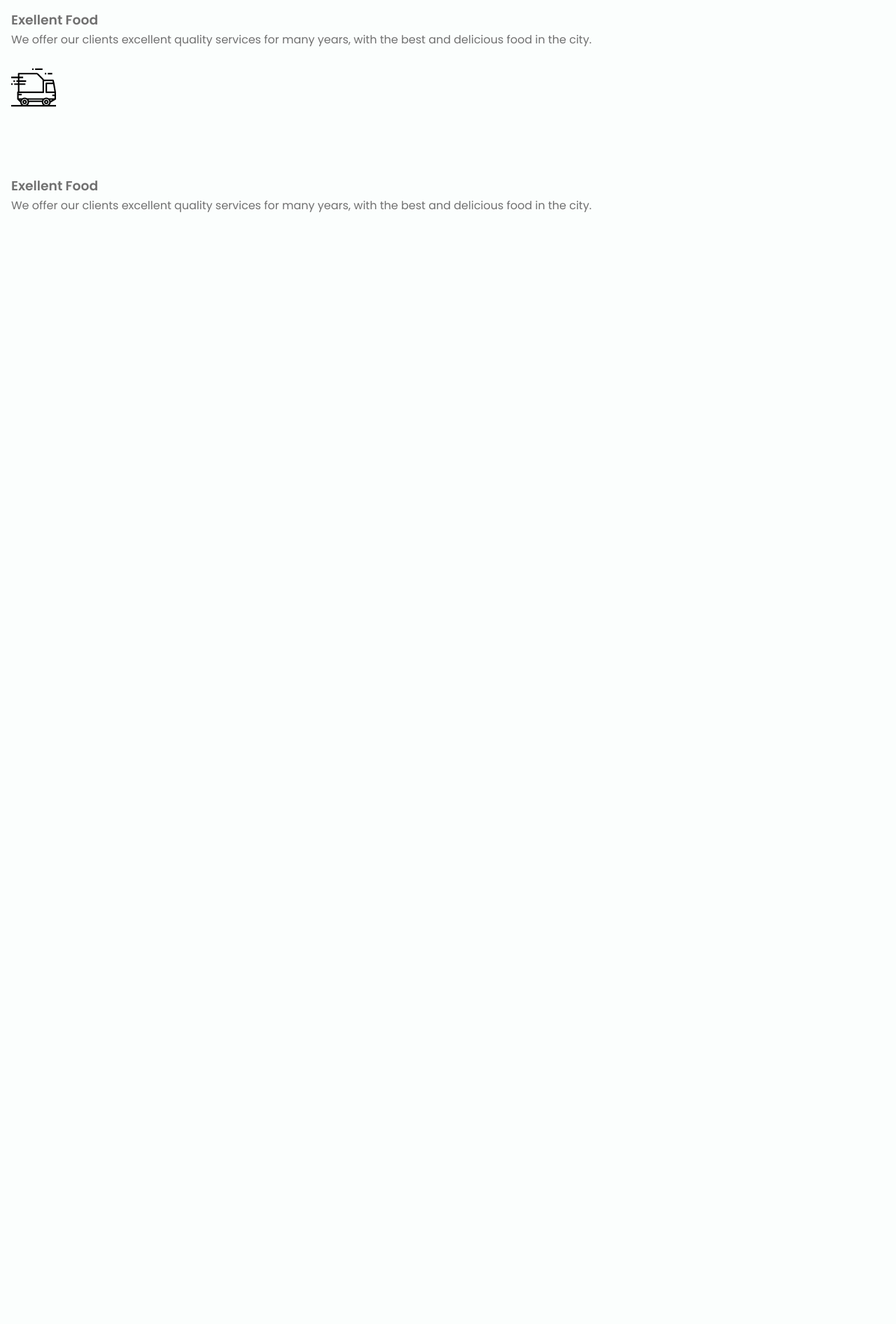
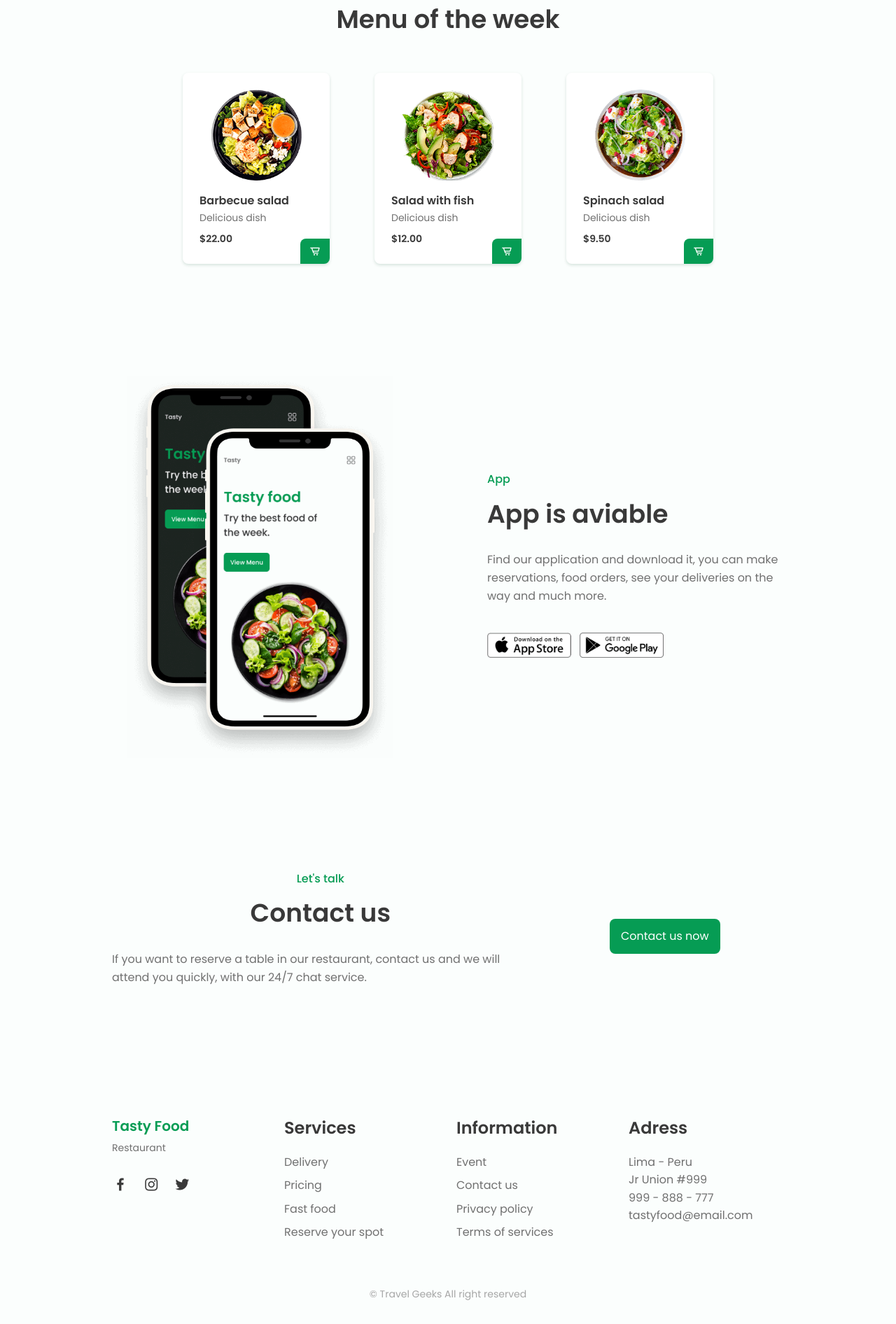
Before and after one commit to Shanto2378/travel-geeks, a PHP site: page / in a window 1280 px wide. Shown: the part 2032-3924 px from the top of the page at 70% size. Before the commit the page ends 2336 px from the top, so only its background shows below. Run offline with PHP 8.4, Linux system fonts and the light colour scheme.

Commit message:
Home Page design complete PIC and Typography edit needed

```diff
--- a/Home Page/assets/css/styles.css
+++ b/Home Page/assets/css/styles.css
@@ -250,9 +250,9 @@ img{
 }
 
 /*==== Home ====*/
-/* .home__data{
-    margin-top: -200px;
-} */
+.home__data{
+    margin-top: -100px;
+}
 
 .home__container{
     height: calc(100vh - var(--header-height));
@@ -304,3 +304,261 @@ img{
     border-radius: .5rem;
     justify-self: center;
 }
+
+/* SERVECIES */
+.services__container{
+    row-gap: 2.5rem;
+    grid-template-columns: repeat(auto-fit, minmax(220px, 1fr));
+}
+
+.services__content{
+    text-align: center;
+}
+
+.services__img{
+    width: 64px;
+    height: 64px;
+    fill: var(--first-color);
+    margin-bottom: var(--mb-2);
+}
+
+.services__title{
+    font-size: var(--h3-font-size);
+    color: var(--title-color);
+    margin-bottom: var(--mb-1);
+}
+
+.services__description{
+    padding: 0 1.5rem;
+}
+
+/* menu */
+.menu__container{
+    grid-template-columns: repeat(2, 1fr);
+    justify-content: center;
+}
+
+.menu__content{
+    position: relative;
+    display: flex;
+    flex-direction: column;
+    background-color: var(--container-color);
+    border-radius: .5rem;
+    box-shadow: 0 2px 4px rgba(3,74,40,.15);
+    padding: .75rem;
+}
+
+.menu__img{
+    width: 100px;
+    align-self: center;
+    margin-bottom: var(--mb-2);
+}
+
+.menu__name, .menu__preci{
+    font-weight: var(--font-semi-bold);
+    color: var(--title-color);
+}
+
+.menu__name{
+    font-size: var(--normal-font-size);
+}
+
+.menu__detail, .menu__preci{
+    font-size: var(--small-font-size);
+}
+
+.menu__detail{
+    margin-bottom: var(--mb-1);
+}
+
+.menu__button{
+    position: absolute;
+    bottom: 0;
+    right: 0;
+    display: flex;
+    padding: .625rem .813rem;
+    border-radius: .5rem 0 .5rem 0;
+}
+
+/* app */
+
+.app__data{
+    text-align: center;
+}
+
+.app__description{
+    margin-bottom: var(--mb-5);
+}
+
+.app__store{
+    margin-bottom: var(--mb-4);
+}
+
+.app__store{
+    width: 120px;
+    margin: 0 var(--mb-1);
+}
+
+.app__img{
+    width: 230px;
+    justify-self: center;
+}
+
+/* contact */
+
+.contact__container{
+    text-align: center;
+}
+
+.contact__description{
+    margin-bottom: var(--mb-3);
+}
+
+/*========== FOOTER ==========*/
+.footer__container{
+    grid-template-columns: repeat(auto-fit, minmax(220px, 1fr));
+    row-gap: 2rem;
+}
+
+.footer__logo{
+    font-size: var(--h3-font-size);
+    color: var(--first-color);
+    font-weight: var(--font-semi-bold);
+}
+
+.footer__description{
+    display: block;
+    font-size: var(--small-font-size);
+    margin: .25rem 0 var(--mb-3);
+}
+
+.footer__social{
+    font-size: 1.5rem;
+    color: var(--title-color);
+    margin-right: var(--mb-2);
+}
+
+.footer__title{
+    font-size: var(--h2-font-size);
+    color: var(--title-color);
+    margin-bottom: var(--mb-2);
+}
+
+.footer__link{
+    display: inline-block;
+    color: var(--text-color);
+    margin-bottom: var(--mb-1);
+}
+
+.footer__link:hover{
+    color: var(--first-color);
+}
+
+.footer__copy{
+    text-align: center;
+    font-size: var(--small-font-size);
+    color: var(--text-color-light);
+    margin-top: 3.5rem;
+}
+
+/* Media Queries */
+@media screen and (min-width: 576px) {
+    .home__container,
+    .about__container,
+    .app__container{
+        grid-template-columns: repeat(2,1fr);
+        align-items: center;
+    }
+
+    .about__data, .about__initial,.app__data,.app__initial,
+    .contact__container, .contact__initaial{
+        text-align: initial;
+    }
+
+    .about__img,.app__img{
+        width: 380px;
+        order: -1;
+    }
+
+    .contact__container{
+        grid-template-columns: 1.75fr 1fr;
+        align-items: center;
+    }
+
+    .contact__button{
+        justify-self: center;
+    }
+}
+
+@media screen and (min-width: 576px){
+    body{
+        margin: 0;
+    }
+
+    .section{
+        padding-top: 8rem;
+    }
+
+    .nav{
+        height: calc(var(--header-height) + 1.5rem );
+    }
+
+    .nav__list{
+        display: flex;
+    }
+
+    .nav__item{
+        margin-left: var(--mb-5);
+        margin-bottom: 0;
+    }
+
+    .nav__toggle{
+        display: none;
+    }
+
+    .change-theme{
+        position: initial;
+        margin-left: var(--mb-2);
+    }
+
+    .home__container{
+        height: 100vh;
+        justify-content: center;
+    }
+
+    .services__container,.menu__container{
+        margin-top: var(--mb-6);
+    }
+
+    .menu__container{
+        grid-template-columns: repeat(3, 210px);
+        column-gap: 4rem;
+    }
+
+    .menu__content{
+        padding: 1.5rem;
+    }
+
+    .menu__img{
+        width: 130px;
+    }
+
+    .app__store{
+        margin: 0 var(--mb-1) 0 0;
+    }
+}
+
+@media screen and (min-width: 960px){
+    .bd-container{
+        margin-left: auto;
+        margin-right: auto;
+    }
+
+    .home__img{
+        width: 500px;
+    }
+
+    .about__container,.app__container{
+        column-gap: 7rem;
+    }
+}
--- a/Home Page/assets/js/main.js
+++ b/Home Page/assets/js/main.js
@@ -63,3 +63,50 @@ function scrollTop(){
     if(this.scrollY >= 560) scrollTop.classList.add('scroll-top'); else scrollTop.classList.remove('scroll-top')
 }
 window.addEventListener('scroll', scrollTop)
+
+/*==================== DARK LIGHT THEME ====================*/
+const themeButton = document.getElementById('theme-button')
+const darkTheme = 'dark-theme'
+const iconTheme = 'bx-sun'
+
+// Previously selected topic (if user selected)
+const selectedTheme = localStorage.getItem('selected-theme')
+const selectedIcon = localStorage.getItem('selected-icon')
+
+// We obtain the current theme that the interface has by validating the dark-theme class
+const getCurrentTheme = () => document.body.classList.contains(darkTheme) ? 'dark' : 'light'
+const getCurrentIcon = () => themeButton.classList.contains(iconTheme) ? 'bx-moon' : 'bx-sun'
+
+// We validate if the user previously chose a topic
+if (selectedTheme) {
+    // If the validation is fulfilled, we ask what the issue was to know if we activated or deactivated the dark
+    document.body.classList[selectedTheme === 'dark' ? 'add' : 'remove'](darkTheme)
+    themeButton.classList[selectedIcon === 'bx-moon' ? 'add' : 'remove'](iconTheme)
+}
+
+// Activate / deactivate the theme manually with the button
+themeButton.addEventListener('click', () => {
+    // Add or remove the dark / icon theme
+    document.body.classList.toggle(darkTheme)
+    themeButton.classList.toggle(iconTheme)
+    // We save the theme and the current icon that the user chose
+    localStorage.setItem('selected-theme', getCurrentTheme())
+    localStorage.setItem('selected-icon', getCurrentIcon())
+})
+
+/*==================== SCROLL REVEAL ANIMATION ====================*/
+const sr = ScrollReveal({
+    origin: 'top',
+    distance: '30px',
+    duration: 2000,
+    reset: true
+});
+
+sr.reveal(`.home__data, .home__img,
+            .about__data, .about__img,
+            .services__content, .menu__content,
+            .app__data, .app__img,
+            .contact__data, .contact__button,
+            .footer__content`, {
+    interval: 200
+})
--- a/Home Page/index.html
+++ b/Home Page/index.html
@@ -145,7 +145,7 @@
 
 
                 <div class="services__content">
-                    <svg  xmlns="http://www.w3.org/2000/svg">
+                    <svg class="services__img" xmlns="http://www.w3.org/2000/svg">
                         <g clip-path="url(#clip0)">
                         <path d="M55.82 22.0395C55.5475 21.5164 54.9027 21.3132 54.3795 21.5855L54.3794
                         21.5857L49.4885 24.1283H49.481L32.1524 33.1455L38.0258 14.5397C38.0258 14.5323
@@ -297,13 +297,13 @@
                         </clipPath>
                         </defs>
                     </svg>
-                    <h3 class="services__title">Exellent Food</h3>
+                    <h3 class="services__title">Fast Food</h3>
                     <p class="services__description">We offer our clients excellent quality services for many years, with the best and delicious food in the city.</p>
                 </div>
 
 
                 <div class="services__content">
-                    <svg xmlns="http://www.w3.org/2000/svg">
+                    <svg class="services__img" xmlns="http://www.w3.org/2000/svg">
                         <g clip-path="url(#clip0)">
                         <path d="M19.1978 49.6016C17.4308 49.6016 15.9981 51.0342 15.9981 52.8012C15.9981 54.5682 17.4308
                         56.0008 19.1978 56.0008C20.9648 56.0008 22.3974 54.5682 22.3974 52.8012C22.3974 51.0342 20.9648
@@ -354,8 +354,74 @@
                             </clipPath>
                             </defs>
                     </svg>
-                    <h3 class="services__title">Exellent Food</h3>
+                    <h3 class="services__title">Fast Delevery</h3>
                     <p class="services__description">We offer our clients excellent quality services for many years, with the best and delicious food in the city.</p>
+                </div>
+            </div>
+        </section>
+
+        <!-- MENU -->
+
+        <section class="menu section bd-container" id="menu">
+            <span class="section-subtitle">Special</span>
+            <h2 class="section-title">Menu of the week</h2>
+
+            <div class="menu__container bd-grid">
+                <div class="menu__content">
+                    <img src="assets/img/plate1.png" alt="" class="menu__img">
+                    <h3 class="menu__name">Barbecue salad</h3>
+                    <span class="menu__detail">Delicious dish</span>
+                    <span class="menu__preci">$22.00</span>
+                    <a href="#" class="button menu__button"><i class='bx bx-cart-alt'></i></a>
+                </div>
+
+                <div class="menu__content">
+                    <img src="assets/img/plate2.png" alt="" class="menu__img">
+                    <h3 class="menu__name">Salad with fish</h3>
+                    <span class="menu__detail">Delicious dish</span>
+                    <span class="menu__preci">$12.00</span>
+                    <a href="#" class="button menu__button"><i class='bx bx-cart-alt'></i></a>
+                </div>
+
+                <div class="menu__content">
+                    <img src="assets/img/plate3.png" alt="" class="menu__img">
+                    <h3 class="menu__name">Spinach salad</h3>
+                    <span class="menu__detail">Delicious dish</span>
+                    <span class="menu__preci">$9.50</span>
+                    <a href="#" class="button menu__button"><i class='bx bx-cart-alt'></i></a>
+                </div>
+            </div>
+
+        </section>
+
+        <!--===== APP =======-->
+        <section class="app section bd-container">
+            <div class="app__container bd-grid">
+                <div class="app__data">
+                    <span class="section-subtitle app__initial">App</span>
+                    <h2 class="section-title app__initial">App is aviable</h2>
+                    <p class="app__description">Find our application and download it, you can make reservations, food orders, see your deliveries on the way and much more.</p>
+                    <div class="app__stores">
+                        <a href="#"><img src="assets/img/app1.png" alt="" class="app__store"></a>
+                        <a href="#"><img src="assets/img/app2.png" alt="" class="app__store"></a>
+                    </div>
+                </div>
+
+                <img src="assets/img/movil-app.png" alt="" class="app__img">
+            </div>
+        </section>
+
+         <!-- CONTACT US -->
+         <section class="contact section bd-container" id="contact">
+            <div class="contact__container bd-grid">
+                <div class="contact__data">
+                    <span class="section-subtitle contact__initial">Let's talk</span>
+                    <h2 class="section-title contact__initial">Contact us</h2>
+                    <p class="contact__description">If you want to reserve a table in our restaurant, contact us and we will attend you quickly, with our 24/7 chat service.</p>
+                </div>
+
+                <div class="contact__button">
+                    <a href="#" class="button">Contact us now</a>
                 </div>
             </div>
         </section>
@@ -363,9 +429,51 @@
     </main>
 
 
-    <!-- footer -->
+    <!--========== FOOTER ==========-->
     <footer class="footer section bd-container">
+        <div class="footer__container bd-grid">
+            <div class="footer__content">
+                <a href="#" class="footer__logo">Tasty Food</a>
+                <span class="footer__description">Restaurant</span>
+                <div>
+                    <a href="#" class="footer__social"><i class='bx bxl-facebook'></i></a>
+                    <a href="#" class="footer__social"><i class='bx bxl-instagram'></i></a>
+                    <a href="#" class="footer__social"><i class='bx bxl-twitter'></i></a>
+                </div>
+            </div>
 
+            <div class="footer__content">
+                <h3 class="footer__title">Services</h3>
+                <ul>
+                    <li><a href="#" class="footer__link">Delivery</a></li>
+                    <li><a href="#" class="footer__link">Pricing</a></li>
+                    <li><a href="#" class="footer__link">Fast food</a></li>
+                    <li><a href="#" class="footer__link">Reserve your spot</a></li>
+                </ul>
+            </div>
+
+            <div class="footer__content">
+                <h3 class="footer__title">Information</h3>
+                <ul>
+                    <li><a href="#" class="footer__link">Event</a></li>
+                    <li><a href="#" class="footer__link">Contact us</a></li>
+                    <li><a href="#" class="footer__link">Privacy policy</a></li>
+                    <li><a href="#" class="footer__link">Terms of services</a></li>
+                </ul>
+            </div>
+
+            <div class="footer__content">
+                <h3 class="footer__title">Adress</h3>
+                <ul>
+                    <li>Lima - Peru</li>
+                    <li>Jr Union #999</li>
+                    <li>999 - 888 - 777</li>
+                    <li>tastyfood@email.com</li>
+                </ul>
+            </div>
+        </div>
+
+        <p class="footer__copy">&#169; Travel Geeks All right reserved</p>
     </footer>
 
 
```
